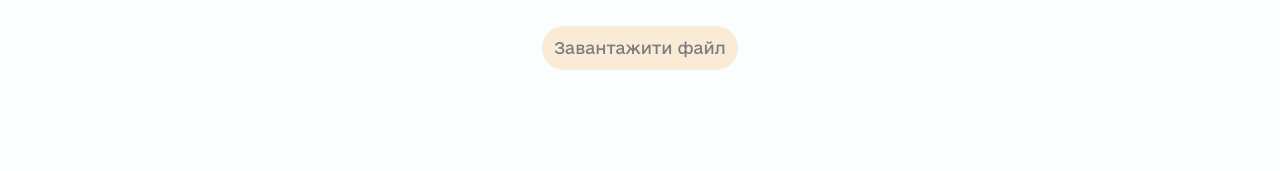
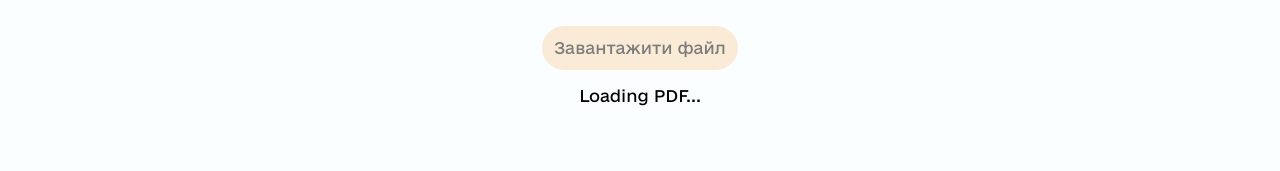
Before and after one commit to RomanLobko231/veteran-app, a React (Create React App) app: page /documents/1 in a window 1280 px wide. Shown: the part 191-362 px from the top of the page. Built offline with nearby package versions, Linux system fonts and the light colour scheme; no server answers.

Commit message:
+ document display

```diff
--- a/src/UI/documents/documentInfo/DocumentInfo.jsx
+++ b/src/UI/documents/documentInfo/DocumentInfo.jsx
@@ -22,6 +22,26 @@ const DocumentInfo = ({ downloadedFile }) => {
         link.click();
         document.body.removeChild(link);
     }
+
+    const [pdfUrl, setPdfUrl] = useState(null);
+
+    useEffect(() => {
+        console.log(downloadedFile)
+        if (downloadedFile.file) {
+            // Convert byte array to Blob
+            const blob = new Blob([new Uint8Array(downloadedFile.file)], { type: 'application/pdf' });
+
+            // Create an object URL for the Blob
+            const url = URL.createObjectURL(blob);
+
+            // Set the URL to state
+            setPdfUrl(url);
+
+            // Clean up the URL object when the component unmounts
+            return () => URL.revokeObjectURL(url);
+        }
+    }, [downloadedFile.file]);
+
 
 
     // const showDoc = () => {
@@ -72,14 +92,13 @@ const DocumentInfo = ({ downloadedFile }) => {
                 <TbFileDownload className={cl.icon} />
                 <p>Завантажити файл</p>
             </div>
-            {/* <div>
-                <DocViewer
-                    documents={
-                        docs
-                    }
-                    pluginRenderers={DocViewerRenderers}
-                />
-            </div> */}
+            <div>
+                {pdfUrl ? (
+                    <iframe src={pdfUrl} width="100%" height="600px"></iframe>
+                ) : (
+                    <p>Loading PDF...</p>
+                )}
+            </div>
         </div>
     );
 };
```
